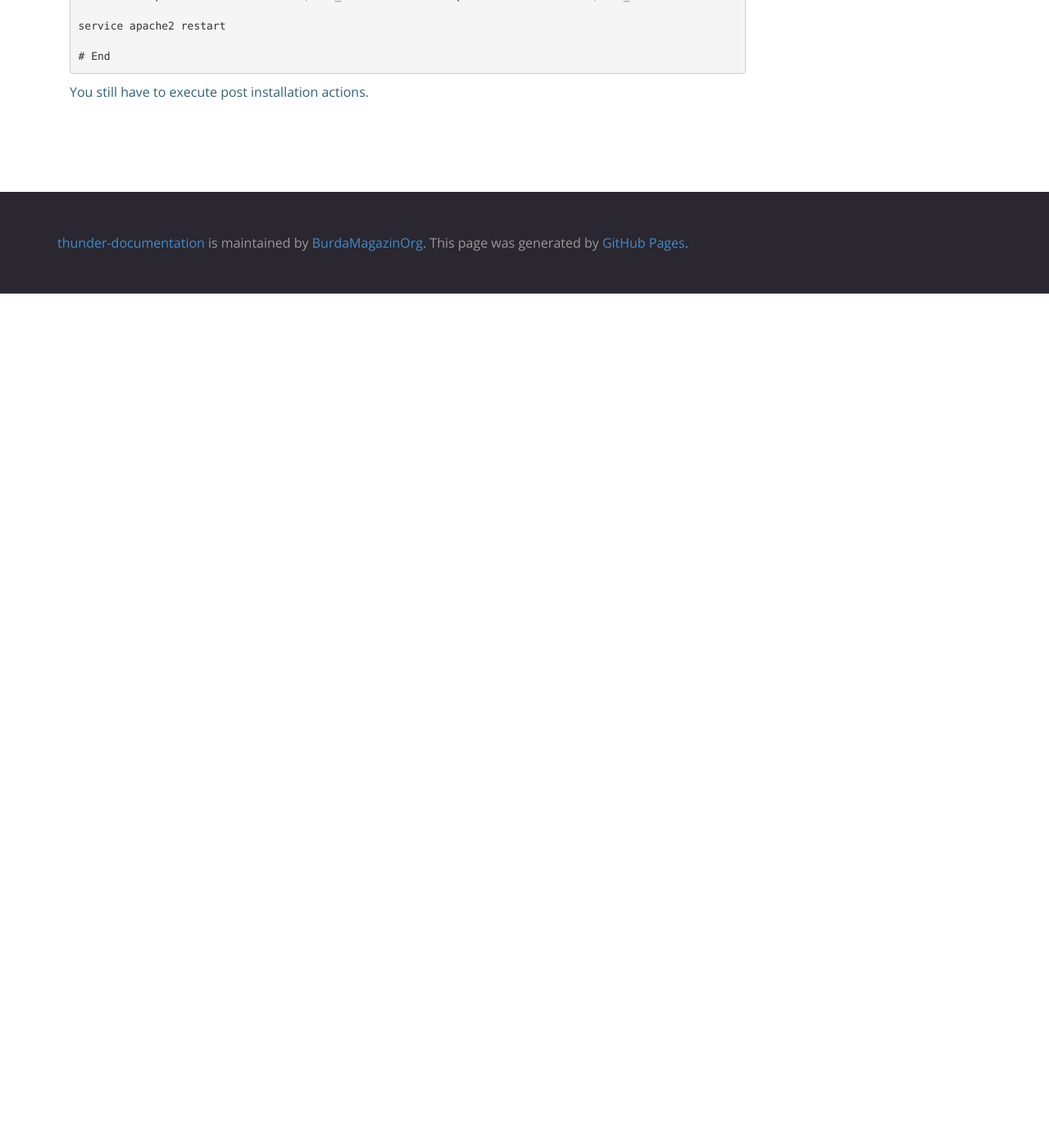
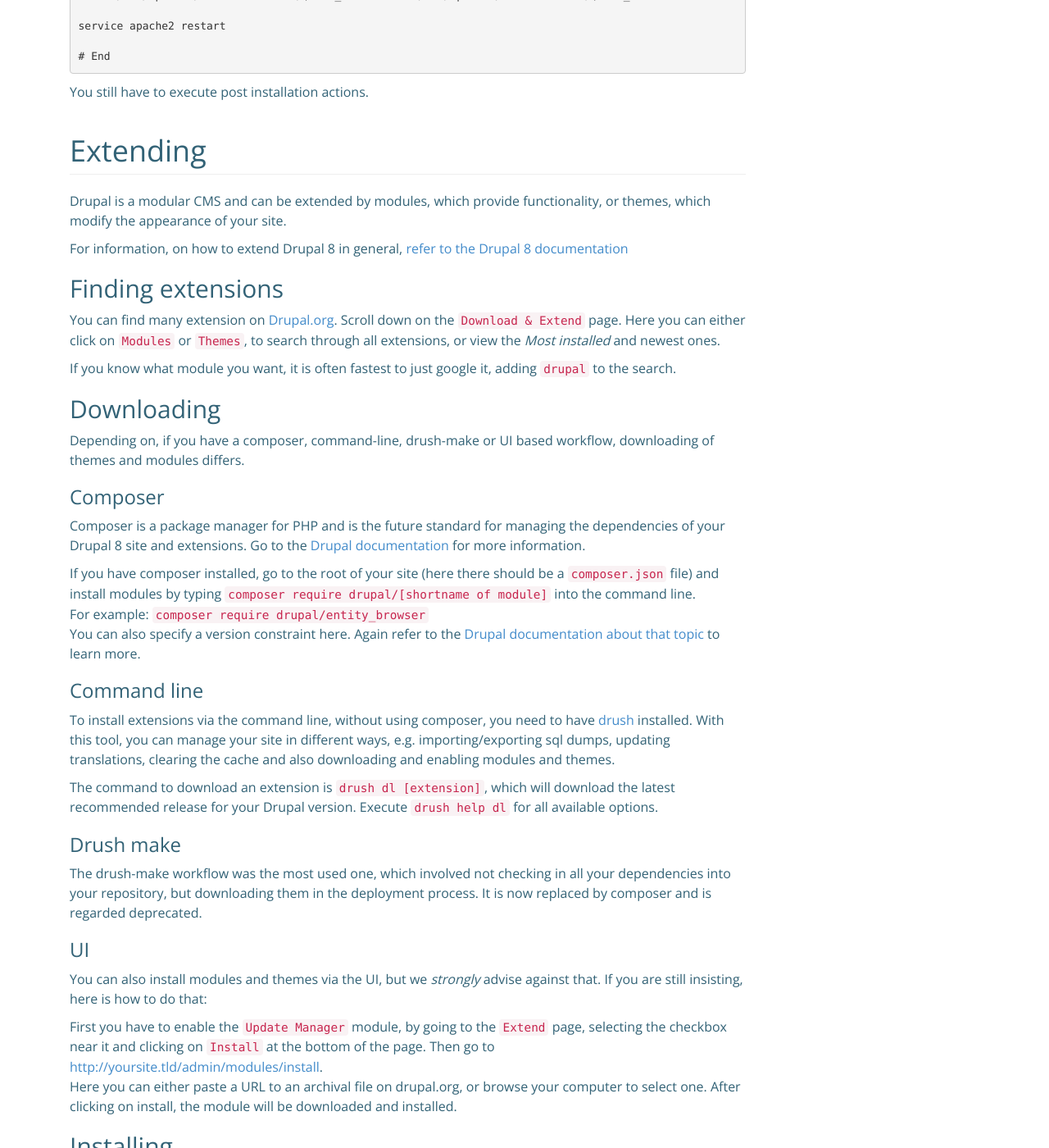
Before and after one commit to BurdaMagazinOrg/thunder-documentation, a Jekyll site: the page built from docs.md, in a window 1280 px wide and 1400 px high, scrolled down 8428 px. Shown: the whole window at 82% size. Built offline with Jekyll 4.4.1, drawn with Linux system fonts in a browser that asks for light colours; nearby versions of some CDN libraries; our own code applies the rules of GitHub Pages for plain Markdown files; comment, search, counter and statistics services are not loaded; the repository's description, which GitHub fills in, is left out; before the commit the page ends 8786 px from its top, so only the background shows below that; some of the changed text lies outside the part shown.

Commit message:
Documentation about extending

```diff
--- /dev/null
+++ b/_includes/docs/extending/configuring.md
@@ -0,0 +1,14 @@
+Configuration options for modules can be in many places.
+The most common places to look for are the `Extend` and the `Configuration` page.
+Both can be accessed via the menu at the top.
+Also the documentation of the module on [http://drupal.org]() should point to the correct place.
+Note, that not all modules have configuration pages.
+
+### Extend page
+Go to the `Extend` page and search for your module.
+If the module is configurable and the maintainer included the correct route in his module,
+you can find a `Configure` link, after expanding the module description, by clicking on it.
+
+### Configuration page
+Go to the `Configuration` page and search for your module.
+If the module is configurable, you might see a link to its configuration page here.
--- /dev/null
+++ b/_includes/docs/extending/downloading.md
@@ -0,0 +1,25 @@
+Depending on, if you have a composer, command-line, drush-make or UI based workflow, downloading of themes and modules differs.
+
+### Composer
+Composer is a package manager for PHP and is the future standard for managing the dependencies of your Drupal 8 site and extensions. Go to the [Drupal documentation](https://www.drupal.org/docs/develop/using-composer/using-composer-with-drupal) for more information.
+
+If you have composer installed, go to the root of your site (here there should be a `composer.json` file) and install modules by typing `composer require drupal/[shortname of module]` into the command line.
+For example: `composer require drupal/entity_browser`
+You can also specify a version constraint here. Again refer to the [Drupal documentation about that topic](https://www.drupal.org/node/2718229#adding-modules) to learn more.
+
+### Command line
+To install extensions via the command line, without using composer, you need to have [drush](http://www.drush.org/en/master/) installed. With this tool, you can manage your site in different ways, e.g. importing/exporting sql dumps, updating translations, clearing the cache and also downloading and enabling modules and themes.
+
+The command to download an extension is `drush dl [extension]`, which will download the latest recommended release for your Drupal version. Execute `drush help dl` for all available options.
+
+### Drush make
+The drush-make workflow was the most used one, which involved not checking in all your dependencies into your repository,
+but downloading them in the deployment process. It is now replaced by composer and is regarded deprecated.
+
+### UI
+You can also install modules and themes via the UI, but we _strongly_ advise against that.
+If you are still insisting, here is how to do that:
+
+First you have to enable the `Update Manager` module, by going to the `Extend` page, selecting the checkbox near it and clicking on `Install` at the bottom of the page. Then go to [http://yoursite.tld/admin/modules/install]().
+Here you can either paste a URL to an archival file on drupal.org, or browse your computer to select one.
+After clicking on install, the module will be downloaded and installed.
--- /dev/null
+++ b/_includes/docs/extending/finding-extensions.md
@@ -0,0 +1,5 @@
+You can find many extension on [Drupal.org](https://www.drupal.org/download).
+Scroll down on the `Download & Extend` page. Here you can either click on `Modules` or `Themes`, to search through all extensions,
+or view the _Most installed_ and newest ones.
+
+If you know what module you want, it is often fastest to just google it, adding `drupal` to the search.
--- /dev/null
+++ b/_includes/docs/extending/index.md
@@ -0,0 +1,4 @@
+Drupal is a modular CMS and can be extended by modules, which provide functionality,
+or themes, which modify the appearance of your site.
+
+For information, on how to extend Drupal 8 in general, [refer to the Drupal 8 documentation](https://www.drupal.org/docs/8/extending-drupal-8)
--- /dev/null
+++ b/_includes/docs/extending/installing.md
@@ -0,0 +1,15 @@
+You can install extensions via the UI or the command line.
+
+### UI
+Modules can be installed by going to [http://yoursite.tld/admin/modules](), or by clicking on `Extend` in the menu at the top.
+Here you can search for them, by entering the name in the filter box at the top.
+To actually install a module, select the checkbox next to it, scroll to the bottom and click `Install`. You might be warned, that another module needs to be enabled, because it is required for the module of your interest. By clicking on `continue`, Drupal will take care of that.
+
+Themes can be installed by going to [http://yoursite.tld/admin/appearance](), or by clicking on `Appearance` in the menu at the top.
+Here you can scroll to the theme, you would like to install and click on `Install`, to install it, or click on `Install and set as default`, to use the theme for your site, after installing it.
+At the bottom of this page, you can also decide, which installed theme you would like to use as admin theme.
+
+### Command line
+To install a theme or module at the command line, you need to have [drush](http://www.drush.org/en/master/) installed.
+The command to install a module or theme is: `drush en [extension]`
+To use a theme, you still have to either set it as default or use it as admin theme.
```
Also changed, not shown: _data/docs.yml (+16 -0 lines).
